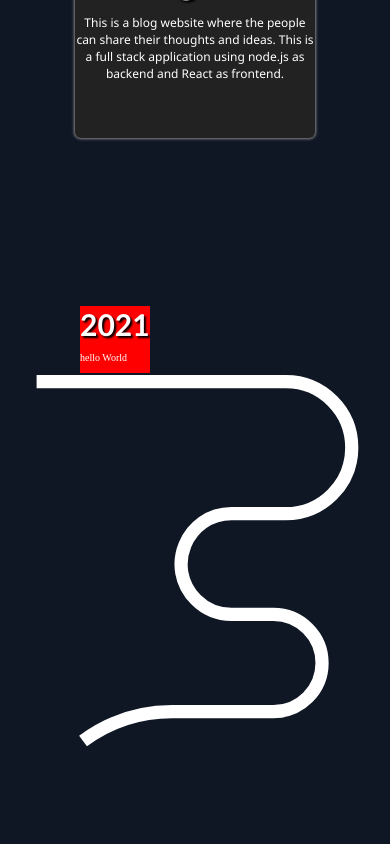
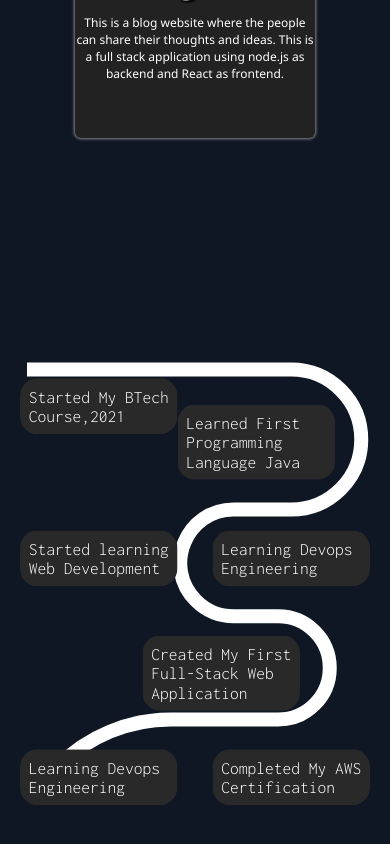
Before and after one commit to HemanthDas/HemanthDas, a React (Vite) app: page / in a window 390 px wide. Shown: the part 1316-2160 px from the top of the page. Built offline with nearby package versions, Linux system fonts and the light colour scheme; a web font is replaced by a local one.

Commit message:
completed the Journey Animation

```diff
--- a/src/App.css
+++ b/src/App.css
@@ -3,7 +3,7 @@
 @import url("https://fonts.googleapis.com/css2?family=ADLaM+Display&display=swap");
 :root {
   --bgcolor: #0f1624;
-  --transcolor: #000000;
+  --transcolor: rgb(189, 196, 205);
 }
 
 html {
@@ -120,7 +120,6 @@ a {
 .full-line {
   height: 1vh;
   width: 100%;
-  background-color: transparent;
   display: flex;
   justify-content: center;
   align-items: center;
@@ -159,6 +158,7 @@ a {
     color: rgb(95, 95, 139);
   }
   .item > p {
+    color: black;
     margin: 1.5em;
     font-weight: bold;
     font-family: "Inconsolata", monospace;
@@ -167,7 +167,6 @@ a {
 .up-spike {
   .set {
     opacity: 0;
-    /* animation: anime-up 0.5s ease-in-out forwards; */
     background-color: var(--bgcolor);
     .tag {
       width: 100%;
@@ -178,7 +177,6 @@ a {
     .tag::before {
       content: " ";
       position: absolute;
-      height: 0.5em;
       background-color: var(--bgcolor);
       bottom: 0;
       width: 100%;
@@ -232,10 +230,10 @@ a {
     animation-delay: 4s;
   }
 }
-.up-ani .set{
+.up-ani .set {
   animation: anime-up 0.5s ease-in-out forwards;
 }
-.down-ani .set{
+.down-ani .set {
   animation: anime-down 0.5s ease-in-out forwards;
 }
 /* keyframe */
@@ -285,6 +283,7 @@ label {
 .navbar {
   display: flex;
   justify-content: space-between;
+  width: 100%;
 }
 .navbar > .inpage {
   display: inherit;
@@ -294,14 +293,12 @@ label {
 }
 .inpage > * {
   color: white;
-  font-family: sans-serif;
+  /* font-family: sans-serif; */
   font-weight: bold;
   margin: 1em;
   font-family: "Phudu", cursive;
 }
-.navbar {
-  width: 100%;
-}
+
 .navbar > .outpage {
   display: flex;
   width: 100%;
@@ -331,26 +328,107 @@ label {
 
   .journey > div:last-child {
     display: block;
-    margin: 3em;
+    margin: 2em;
   }
   .containSvg svg path {
     stroke-width: 8;
     stroke-dasharray: 1000;
     stroke-dashoffset: 1000;
-    animation: drawPath 10s ease-in-out forwards;
+
   }
-  .containSvg{
-    position: relative;
-    .set{
-      display: inline-block;
-      background-color: red;
-      position: absolute;
-      top: 0;
-      left: 5em;
+  .path-anime svg path{
+    animation: drawPath 6s ease-in-out forwards;
+  }
+  .path-anime svg{
+    .divc{
+      .it1,
+      .it2,
+      .it3,
+      .it4,
+      .it5,
+      .it6,
+      .it7 {
+        animation: show 0.5s ease-in-out 4s forwards;
+      }
+    }
+  }
+  .containSvg svg {
+    .divc {
+      position: relative;
+      padding: 5em;
+      .it1,
+      .it2,
+      .it3,
+      .it4,
+      .it5,
+      .it6,
+      .it7 {
+        position: absolute;
+        color: #000000;
+        opacity: 0;
+        .set {
+          border-radius: 1em;
+          .item {
+            background-color: rgb(41, 41, 41);
+            display: flex;
+            justify-content: center;
+            align-items: center;
+            flex-direction: column;
+            border-radius: 0px 0px 1em;
+
+          }
+          .item > label {
+            display: none;
+          }
+          .item > p {
+            font-size: 1em;
+            color: white;
+            /* font-weight: bold; */
+            margin: 0.5em;
+            max-width: 8em;
+            font-family: "Inconsolata", monospace;
+          }
+        }
+      }
+      .it1 {
+        top: 10px;
+        left: 0;
+      }
+      .it2 {
+        top: 10%;
+        right: 10%;
+      }
+      .it3 {
+        top: 38%;
+        left: 0;
+      }
+      .it4 {
+        top: 62%;
+        right: 40px;
+      }
+      .it5 {
+        bottom: 0;
+        left: 0;
+      }
+      .it6 {
+        bottom: 0;
+        right: 0;
+      }
+      .it7 {
+        top: 38%;
+        right: 0;
+      }
     }
   }
 }
-
+@keyframes show {
+  0% {
+    opacity: 0;
+  }
+  100% {
+    opacity: 1;
+  }
+}
 @keyframes drawPath {
   0% {
     stroke-dashoffset: 1000;
--- a/src/pages/journey.jsx
+++ b/src/pages/journey.jsx
@@ -1,8 +1,7 @@
-import { useEffect } from "react";
+import { useEffect, useState, useRef } from "react";
 import jdata from "../assets/journeyData.json";
 import Set from "../components/set";
-import { useState } from "react";
-import { useRef } from "react";
+
 const Journey = () => {
   const data = JSON.parse(JSON.stringify(jdata));
   const [isVisble, setVisble] = useState(false);
@@ -57,7 +56,7 @@ const Journey = () => {
             )
         )}
       </div>
-      <div className="containSvg">
+      <div className={"containSvg " + (isVisble && "path-anime")}>
         <svg
           width="500"
           height="554"
@@ -70,8 +69,35 @@ const Journey = () => {
             stroke="white"
             strokeWidth="8"
           />
+          <foreignObject width="100%" height="100%" className="divc">
+            <div xmlns="http://www.w3.org/1999/xhtml" className="it1">
+              <Set txt={"Started My BTech Course,2021"} />
+            </div>
+            <div xmlns="http://www.w3.org/1999/xhtml" className="it2">
+              <Set txt={"Learned First Programming Language Java"} />
+            </div>
+            <div xmlns="http://www.w3.org/1999/xhtml" className="it3">
+              <Set txt={"Started learning Web Development"} />
+            </div>
+            <div xmlns="http://www.w3.org/1999/xhtml" className="it4">
+              <Set txt={"Created My First Full-Stack Web Application"} />
+            </div>
+            <div xmlns="http://www.w3.org/1999/xhtml" className="it5">
+              <Set txt={"Learning Devops Engineering"} />
+            </div>
+            <div xmlns="http://www.w3.org/1999/xhtml" className="it6">
+              <Set txt={"Completed My AWS Certification"} />
+            </div>
+            <div xmlns="http://www.w3.org/1999/xhtml" className="it7">
+              <Set txt={"Learning Devops Engineering"} />
+            </div>
+            {/* <div xmlns="http://www.w3.org/1999/xhtml" className="line1">
+              <svg width="100%" height="100%">
+                <line x1="0" y1="0" x2="10" y2="10" stroke="white" />
+              </svg>
+            </div> */}
+          </foreignObject>
         </svg>
-        <Set key={1} tag={1} txt={"hello World"} title={"2021"} />
       </div>
     </div>
   );
```
